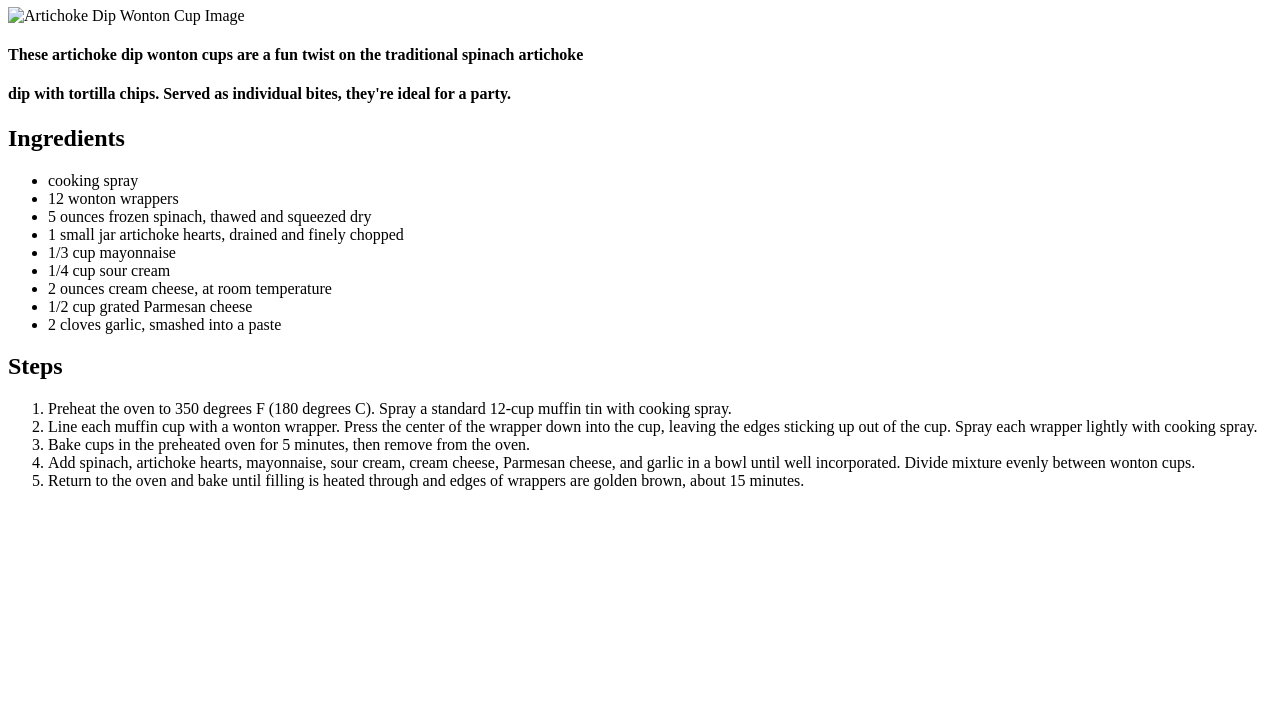
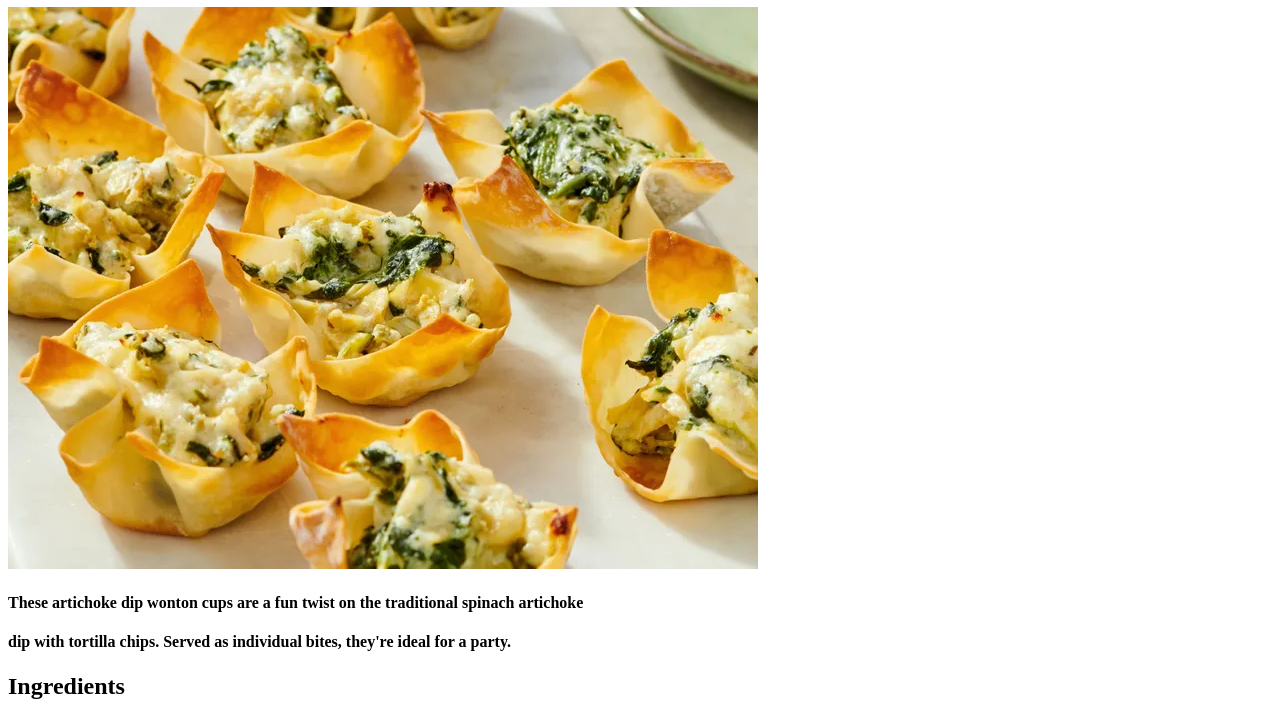
Before and after one commit to fortnitedustin05-wq/odin-recipes, a plain HTML site: page recipes/artichoke_dip_wonton_cups.html in a window 1280 px wide. Shown: the part 99-816 px from the top of the page. Drawn offline with Linux system fonts and the light colour scheme.

Commit message:
Fixed broken img src from image name change

```diff
--- a/recipes/artichoke_dip_wonton_cups.html
+++ b/recipes/artichoke_dip_wonton_cups.html
@@ -8,7 +8,7 @@
 <body>
     <a href="../index.html">Home</a>
     <h1>Artichoke Dip Wonton Cups</h1>
-    <img src="../recipe_pics/spindip_pics/11865149-artichoke-dip-wonton-cups-recipe-VAT-Beauty-4x3-073b80c16ba74ea1b7a3ddf93fe44fe7.webp" alt="Artichoke Dip Wonton Cup Image" />
+    <img src="../recipe_pics/spindip_pics/spinach_artichoke_wonton_cups.webp" alt="Artichoke Dip Wonton Cup Image" />
     <h4>These artichoke dip wonton cups are a fun twist on the traditional spinach artichoke</h4>
     <h4>dip with tortilla chips. Served as individual bites, they're ideal for a party.</h4>
     <h2>Ingredients</h2>
```
